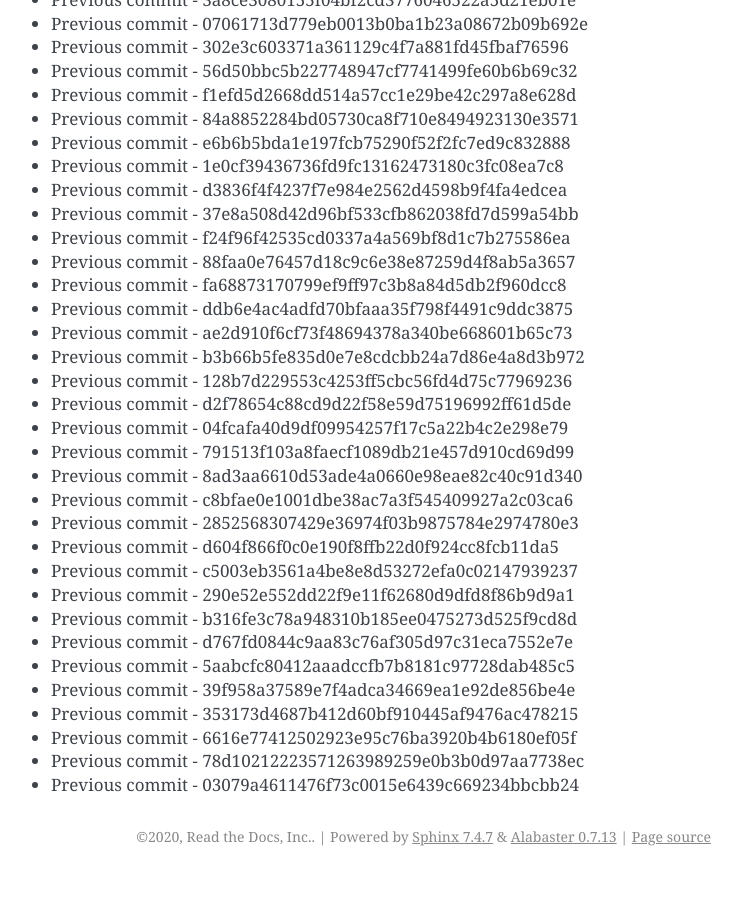
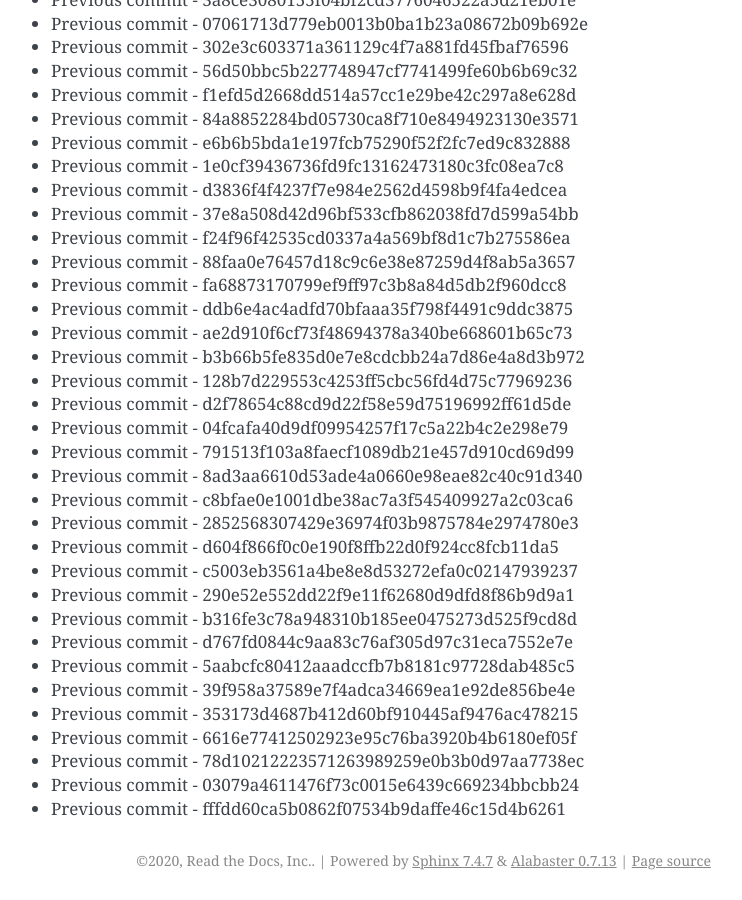
Before and after one commit to readthedocs/rtd-git-stresstest, a Sphinx documentation site: the page built from docs/updates.rst, in a window 1280 px wide and 900 px high, scrolled down 39040 px. Shown: the whole window, without its empty margins (399-1141 px from the left). Built offline with Sphinx 7.4.7, drawn with Linux system fonts in a browser that asks for light colours; before the commit the page ends 39916 px from its top, so only the background shows below that.

Commit message:
Generating commit from previous: fffdd60ca5b0862f07534b9daffe46c15d4b6261

```diff
--- a/docs/updates.rst
+++ b/docs/updates.rst
@@ -1672,3 +1672,4 @@ It can be tested for any performance characteristics.
 * Previous commit - 6616e77412502923e95c76ba3920b4b6180ef05f
 * Previous commit - 78d10212223571263989259e0b3b0d97aa7738ec
 * Previous commit - 03079a4611476f73c0015e6439c669234bbcbb24
+* Previous commit - fffdd60ca5b0862f07534b9daffe46c15d4b6261
```
